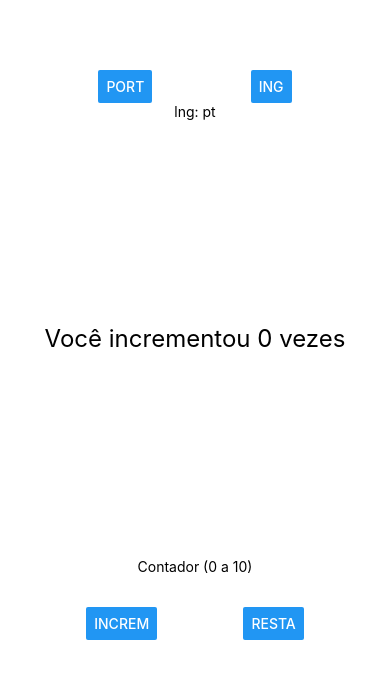
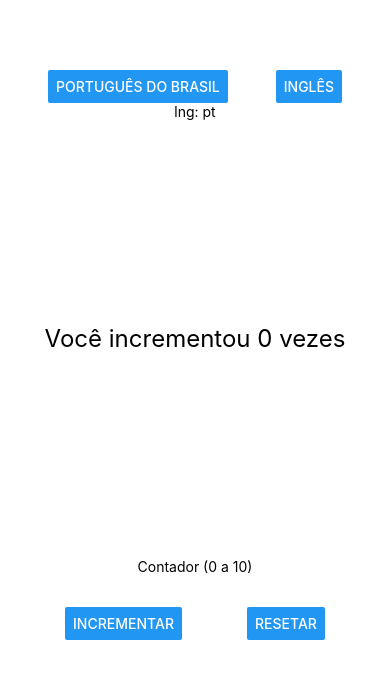
Before and after one commit to gsevla/intl-ex, a React Native app: screen / in a window 390 px wide. Shown: the top 678 px of the page. Built offline with nearby package versions, Linux system fonts and the light colour scheme.

Commit message:
buttons content intl

```diff
--- /dev/null
+++ b/src/i18n/locales/enUs/buttons.json
@@ -0,0 +1,6 @@
+{
+    "ptBr": "Brazilian Portuguese",
+    "enUs": "English",
+    "increment": "Increment",
+    "reset": "Reset"
+}
--- a/src/i18n/locales/enUs/index.ts
+++ b/src/i18n/locales/enUs/index.ts
@@ -1,2 +1,6 @@
-export const enUsContent = {};
+import buttons from "./buttons.json";
+
+export const enUsContent = {
+  buttons,
+};
 export const enUsAccessibleContent = {};
--- /dev/null
+++ b/src/i18n/locales/ptBr/buttons.json
@@ -0,0 +1,6 @@
+{
+    "ptBr": "Português do Brasil",
+    "enUs": "Inglês",
+    "increment": "Incrementar",
+    "reset": "Resetar"
+}
--- a/src/i18n/locales/ptBr/index.ts
+++ b/src/i18n/locales/ptBr/index.ts
@@ -1,2 +1,6 @@
-export const ptBrContent = {};
+import buttons from "./buttons.json";
+
+export const ptBrContent = {
+  buttons,
+};
 export const ptBrAccessibleContent = {};
--- a/src/index.tsx
+++ b/src/index.tsx
@@ -18,13 +18,13 @@ export function AppRoot() {
         }}
       >
         <Button
-          title={t("ptBr", "port")}
+          title={t("content:buttons.ptBr", "port")}
           onPress={() => {
             i18n.changeLanguage("pt");
           }}
         />
         <Button
-          title={t("enUs", "ing")}
+          title={t("content:buttons.enUs", "ing")}
           onPress={() => {
             i18n.changeLanguage("en");
           }}
@@ -52,13 +52,13 @@ export function AppRoot() {
             }}
           >
             <Button
-              title={t("increment", "increm")}
+              title={t("content:buttons.increment", "increm")}
               onPress={() => {
                 setNumber((old) => old + 1);
               }}
             />
             <Button
-              title={t("restart", "resta")}
+              title={t("content:buttons.reset", "resta")}
               onPress={() => {
                 setNumber(0);
               }}
```
